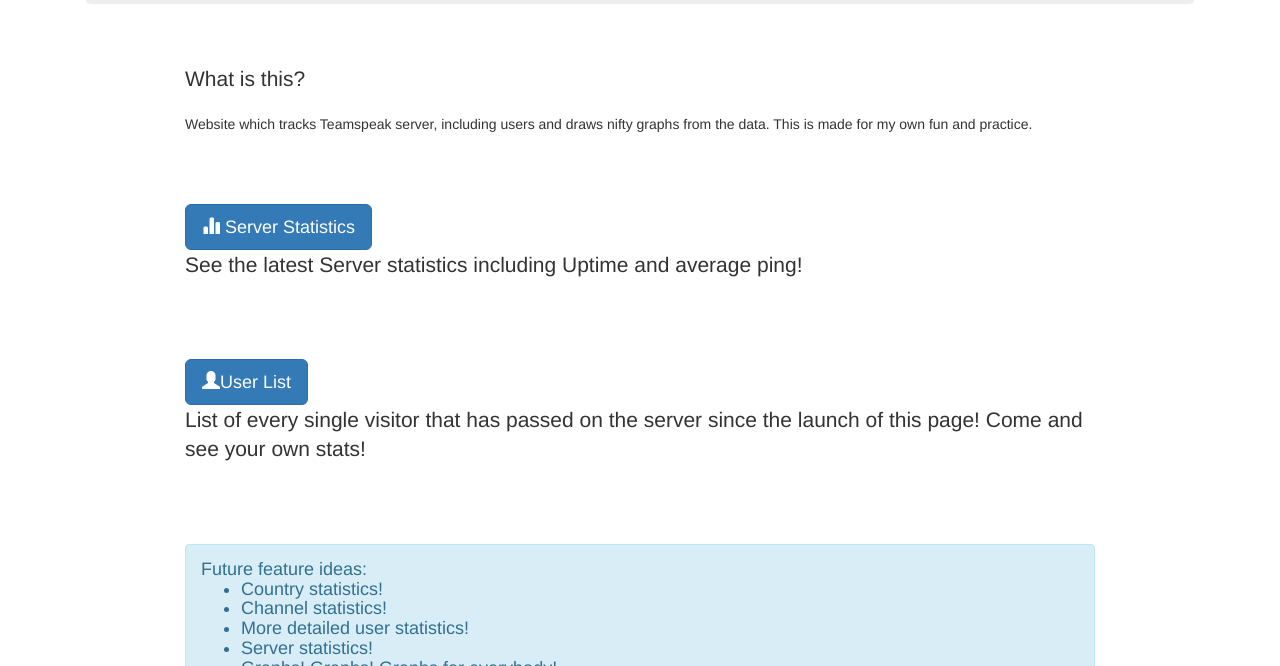
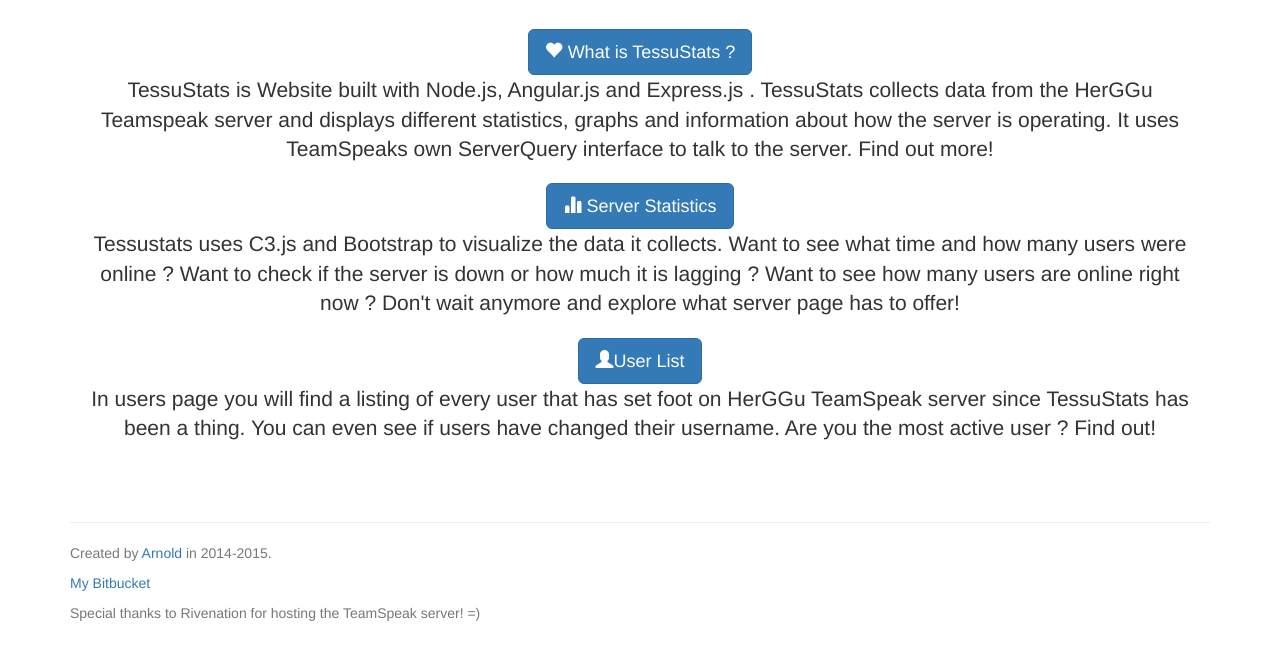
Before and after one commit to Zudoku/tessustats, a website: page app/index.html at #/index in a window 1280 px wide. Shown: the part 286-952 px from the top of the page. After the commit the page ends 919 px from the top, so only its background shows below. Drawn offline with nearby package versions, Linux system fonts and the light colour scheme.

Commit message:
updated front page

```diff
--- a/app/partials/front.html
+++ b/app/partials/front.html
@@ -2,40 +2,34 @@
 	<div class="tessupanel">
 		<div class="jumbotron">
 			<h1>Tessu Stats</h1>
-  			<p></p>
 		</div>
-			<div class="tessupanel-left">
-				<p class="lead">What is this?</p>
-				<p>Website which tracks Teamspeak server, including users and draws nifty graphs from the data.
-				This is made for my own fun and practice.
-
+		<div class="row">
+			<div class="col-xs-12 ">
+				<a href="#/about" class="btn btn-primary btn-lg" role="button"><span
+				class="glyphicon glyphicon-heart"></span> What is TessuStats ?</a>
+				<p class="lead">TessuStats is Website built with Node.js, Angular.js and Express.js .
+				 TessuStats collects data from the HerGGu Teamspeak server and displays different statistics, graphs and information about how the server is operating.
+				 It uses TeamSpeaks own ServerQuery interface to talk to the server. Find out more!
 				</p>
 			</div>
-    		<div class="tessupanel-left">
-    			<a href="#/server" class="btn btn-primary btn-lg" role="button"><span class="glyphicon glyphicon-stats"></span> Server Statistics</a>
-    			<p class="lead">See the latest Server statistics including Uptime and average ping! </p>
 		</div>
-
-    		<div class="tessupanel-left">
-    			<a href="#/users" class="btn btn-primary btn-lg" role="button"><span class="glyphicon glyphicon-user"></span>User List</a>
-    			<p class="lead">List of every single visitor that has passed on the server since the launch of this page!
-    					Come and see your own stats!
+		<div class="row">
+			<div class="col-xs-12 ">
+				<a href="#/server" class="btn btn-primary btn-lg" role="button"><span
+				class="glyphicon glyphicon-stats"></span> Server Statistics</a>
+				<p class="lead">Tessustats uses C3.js and Bootstrap to visualize the data it collects.
+				  Want to see what time and how many users were online ? Want to check if the server is down or how much it is lagging ? Want to see how many users are online right now ?
+				 Don't wait anymore and explore what server page has to offer!
 				</p>
 			</div>
-
-			<div class="tessupanel-left">
-				<div class="alert alert-info">
-					<h4>
-						Future feature ideas:
-						<ul>
-							<li>Country statistics!</li>
-							<li>Channel statistics!</li>
-							<li>More detailed user statistics!</li>
-							<li>Server statistics!</li>
-							<li>Graphs! Graphs! Graphs for everybody! </li>
-						</ul>
-
-					</h4>
+		</div>
+		<div class="row">
+			<div class="col-xs-12 ">
+				<a href="#/users" class="btn btn-primary btn-lg" role="button"><span
+				class="glyphicon glyphicon-user"></span>User List</a>
+				<p class="lead">In users page you will find a listing of every user that has set foot on HerGGu TeamSpeak server since TessuStats has been a thing.
+				 You can even see if users have changed their username. Are you the most active user ? Find out!
+				</p>
 			</div>
 		</div>
 	</div>
```
Also changed, not shown: app/partials/server.html (+2 -2 lines). Lines whose indentation alone changed are shown as unchanged.
